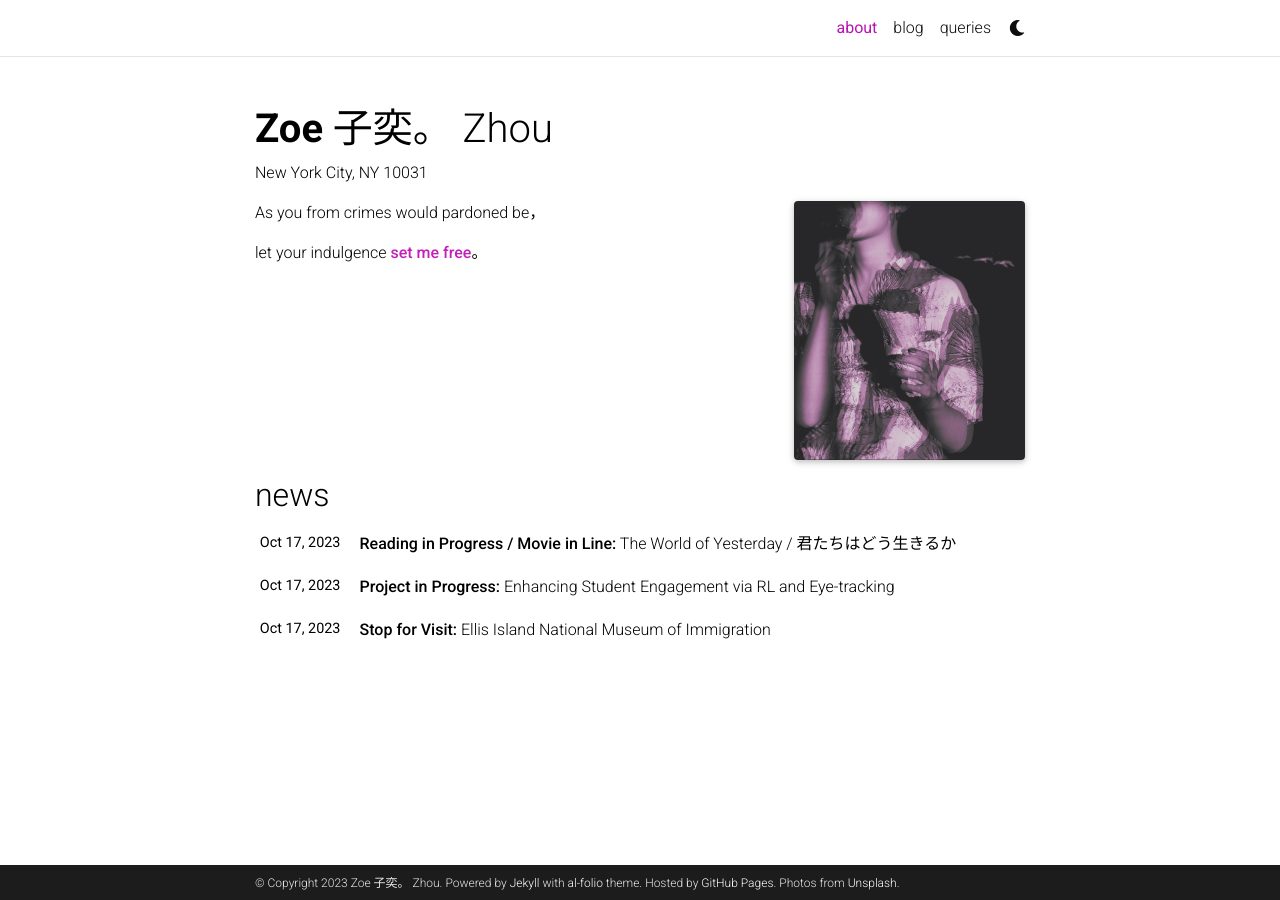
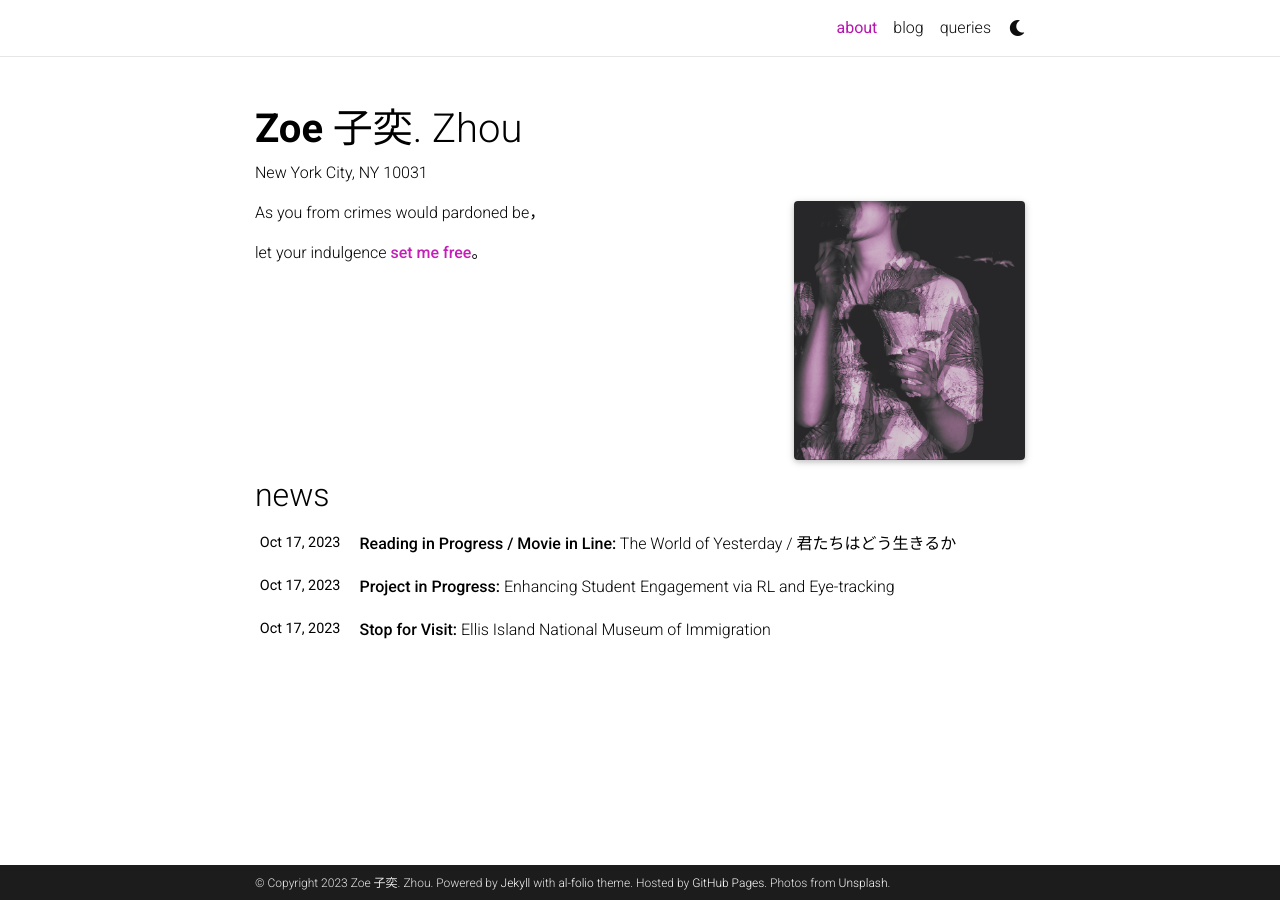
Before and after one commit to Zoewhat/Zoewhat.github.io, a Jekyll site: the page built from _pages/about.md, in a window 1280 px wide. Built offline with Jekyll 4.4.1, drawn with Linux system fonts in a browser that asks for light colours; full-size pictures stand in for the smaller copies a plugin makes; comment, search, counter and statistics services are not loaded; a style sheet for code colours, icons or effects is not loaded.

```diff
--- a/_config.yml
+++ b/_config.yml
@@ -4,7 +4,7 @@
 
 title: blank # the website title (if blank, full name will be used instead)
 first_name: Zoe
-middle_name: 子奕。
+middle_name: 子奕.
 last_name: Zhou
 email: you@example.com
 description: > # the ">" symbol means to ignore newlines until "footer_text:"
```
